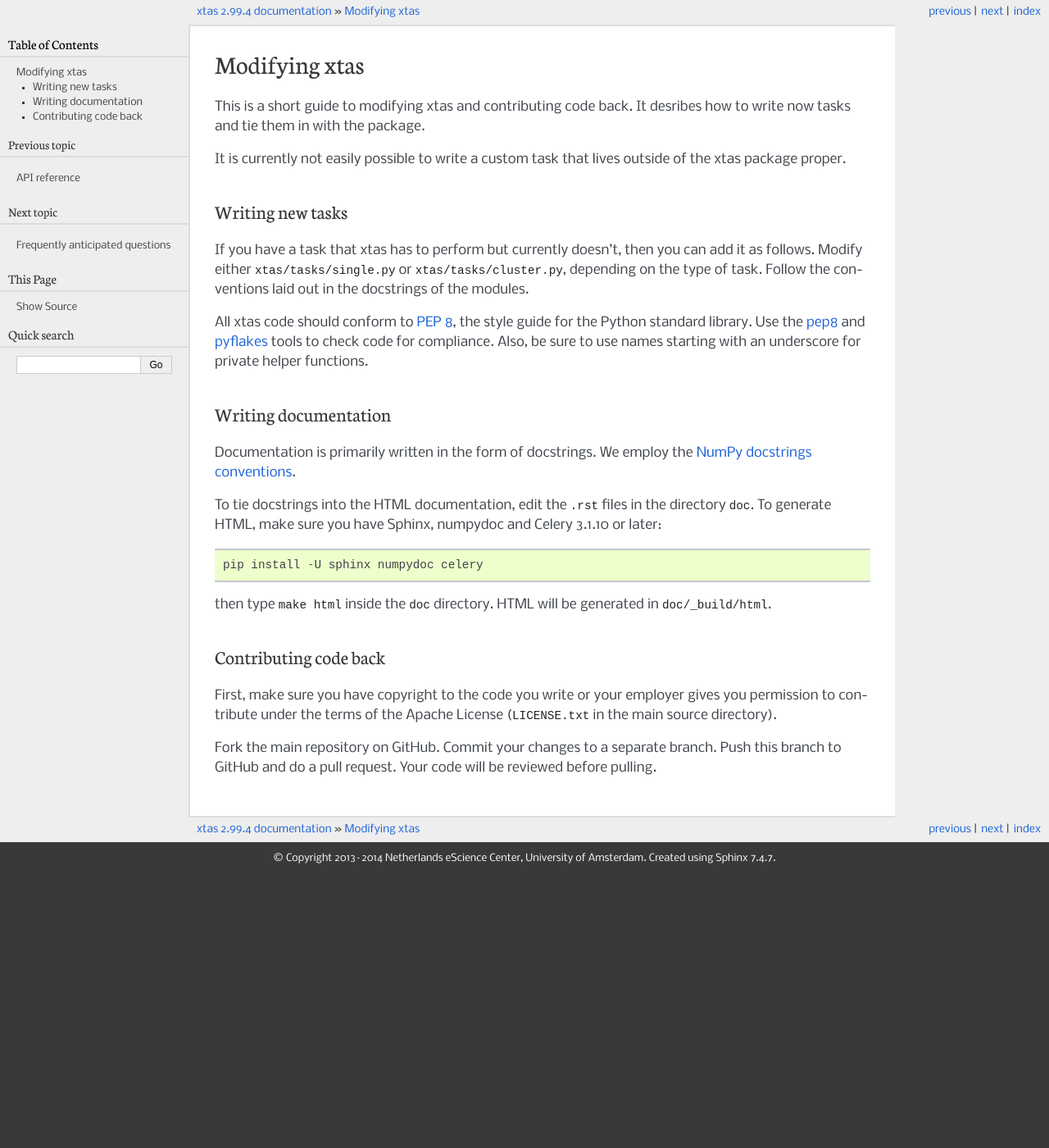
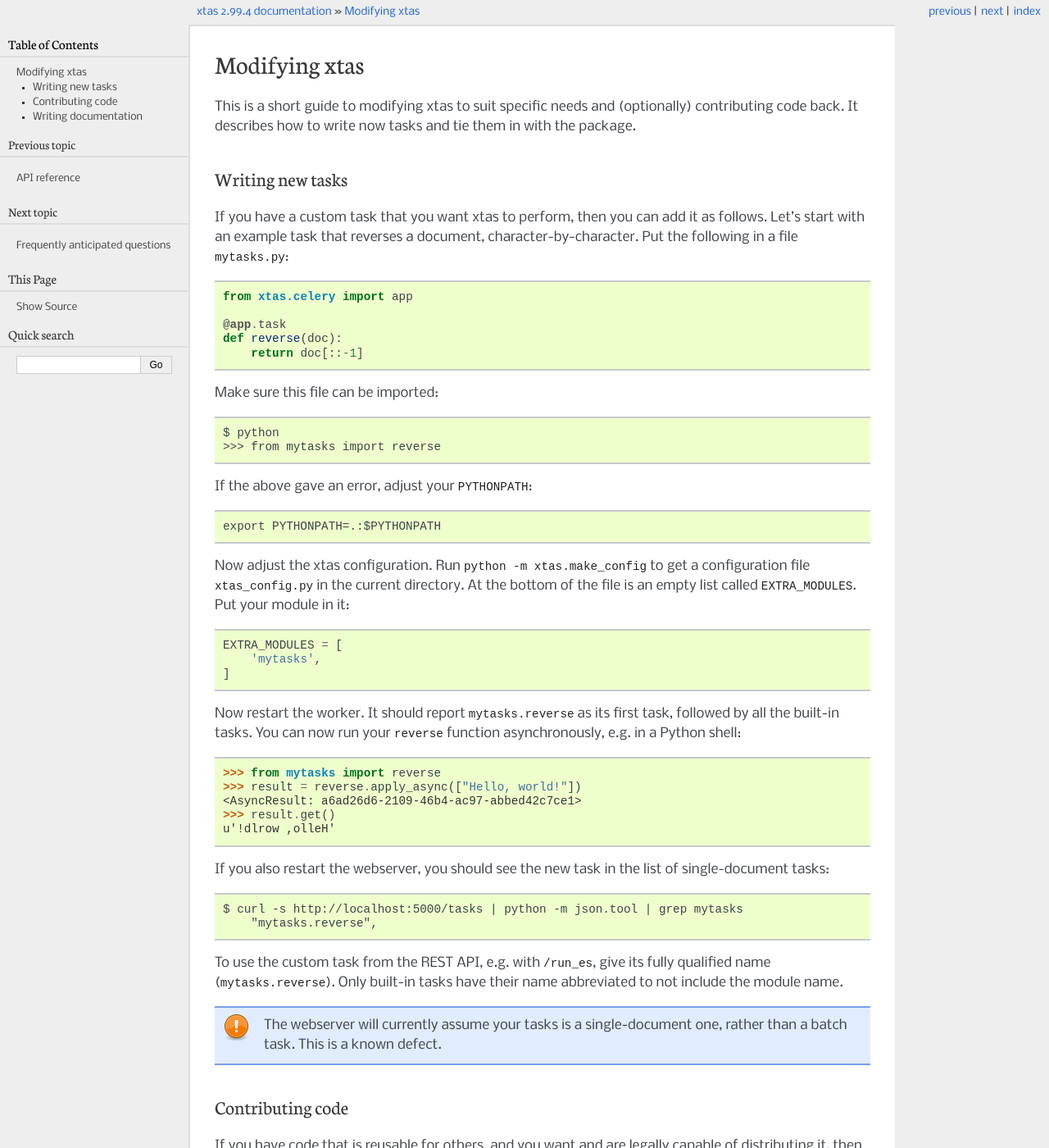
Before and after one commit to NLeSC/xtas, a Sphinx documentation site: the page built from doc/modifying.rst, in a window 1280 px wide and 1400 px high. Shown: the whole window at 82% size. Built offline with Sphinx 7.4.7, drawn with Linux system fonts in a browser that asks for light colours; some of the changed text lies outside the part shown.

Commit message:
plugin structure and xtas.make_config
Fixes #5.

```diff
--- a/doc/modifying.rst
+++ b/doc/modifying.rst
@@ -1,27 +1,86 @@
 Modifying xtas
 ==============
 
-This is a short guide to modifying xtas and contributing code back.
-It desribes how to write now tasks and tie them in with the package.
-
-It is currently not easily possible to write a custom task that lives outside
-of the xtas package proper.
+This is a short guide to modifying xtas to suit specific needs
+and (optionally) contributing code back.
+It describes how to write now tasks and tie them in with the package.
 
 
 Writing new tasks
 -----------------
 
-If you have a task that xtas has to perform but currently doesn't, then you
-can add it as follows. Modify either ``xtas/tasks/single.py`` or
+If you have a custom task that you want xtas to perform, then you can add it
+as follows. Let's start with an example task that reverses a document,
+character-by-character. Put the following in a file ``mytasks.py``::
+
+    from xtas.celery import app
+
+    @app.task
+    def reverse(doc):
+        return doc[::-1]
+
+Make sure this file can be imported::
+
+    $ python
+    >>> from mytasks import reverse
+
+If the above gave an error, adjust your ``PYTHONPATH``::
+
+    export PYTHONPATH=.:$PYTHONPATH
+
+Now adjust the xtas configuration. Run ``python -m xtas.make_config`` to get
+a configuration file ``xtas_config.py`` in the current directory. At the bottom
+of the file is an empty list called ``EXTRA_MODULES``. Put your module in it::
+
+    EXTRA_MODULES = [
+        'mytasks',
+    ]
+
+Now restart the worker. It should report ``mytasks.reverse`` as its first
+task, followed by all the built-in tasks. You can now run your ``reverse``
+function asynchronously, e.g. in a Python shell::
+
+    >>> from mytasks import reverse
+    >>> result = reverse.apply_async(["Hello, world!"])
+    <AsyncResult: a6ad26d6-2109-46b4-ac97-abbed42c7ce1>
+    >>> result.get()
+    u'!dlrow ,olleH'
+
+If you also restart the webserver, you should see the new task in the list of
+single-document tasks::
+
+    $ curl -s http://localhost:5000/tasks | python -m json.tool | grep mytasks
+        "mytasks.reverse",
+
+To use the custom task from the REST API, e.g. with ``/run_es``, give its
+fully qualified name (``mytasks.reverse``). Only built-in tasks have their
+name abbreviated to not include the module name.
+
+.. note::
+   The webserver will currently assume your tasks is a single-document one,
+   rather than a batch task. This is a known defect.
+
+
+Contributing code
+-----------------
+
+If you have code that is reusable for others, and you want and are legally
+capable of distributing it, then we're happy to consider it for inclusion in
+xtas. Make sure you have copyright to the code you write or your employer
+gives you permission to contribute under the terms of the Apache License
+(``LICENSE.txt`` in the main source directory).
+
+Fork the main repository on GitHub. Commit your changes to a separate branch.
+Push this branch to GitHub and do a pull request. Your code will be reviewed
+before pulling.
+
+In the case of new tasks, put them in either ``xtas/tasks/single.py`` or
 ``xtas/tasks/cluster.py``, depending on the type of task. Follow the
-conventions laid out in the docstrings of the modules.
-
-All xtas code should conform to
-`PEP 8 <http://legacy.python.org/dev/peps/pep-0008/>`_,
-the style guide for the Python standard library.
-Use the `pep8 <http://pep8.readthedocs.org/en/latest/>`_ and
-`pyflakes <https://pypi.python.org/pypi/pyflakes>`_ tools
-to check code for compliance.
+conventions laid out in the docstrings of the modules. All xtas code should
+conform to `PEP 8 <http://legacy.python.org/dev/peps/pep-0008/>`_, the style
+guide for the Python standard library. Use the `pep8
+<http://pep8.readthedocs.org/en/latest/>`_ and `pyflakes
+<https://pypi.python.org/pypi/pyflakes>`_ tools to check code for compliance.
 Also, be sure to use names starting with an underscore for private helper
 functions.
 
@@ -29,11 +88,11 @@ functions.
 Writing documentation
 ---------------------
 
-Documentation is primarily written in the form of docstrings.
-We employ the `NumPy docstrings conventions
+Make sure to document your tasks.  Documentation is primarily written in the
+form of docstrings, and we tend to follow the `NumPy docstring conventions
 <https://github.com/numpy/numpy/blob/master/doc/HOWTO_DOCUMENT.rst.txt>`_.
 
-To tie docstrings into the HTML documentation, edit the ``.rst`` files
+To tie docstrings into the HTML documentation, edit the ``api.rst`` file
 in the directory ``doc``. To generate HTML, make sure you have Sphinx,
 numpydoc and Celery 3.1.10 or later::
 
@@ -41,15 +100,3 @@ numpydoc and Celery 3.1.10 or later::
 
 then type ``make html`` inside the ``doc`` directory. HTML will be generated
 in ``doc/_build/html``.
-
-
-Contributing code back
-----------------------
-
-First, make sure you have copyright to the code you write or your employer
-gives you permission to contribute under the terms of the Apache License
-(``LICENSE.txt`` in the main source directory).
-
-Fork the main repository on GitHub. Commit your changes to a separate branch.
-Push this branch to GitHub and do a pull request. Your code will be reviewed
-before pulling.
```
Also changed, not shown: doc/setup.rst (+7 -3 lines), 5 other files.
